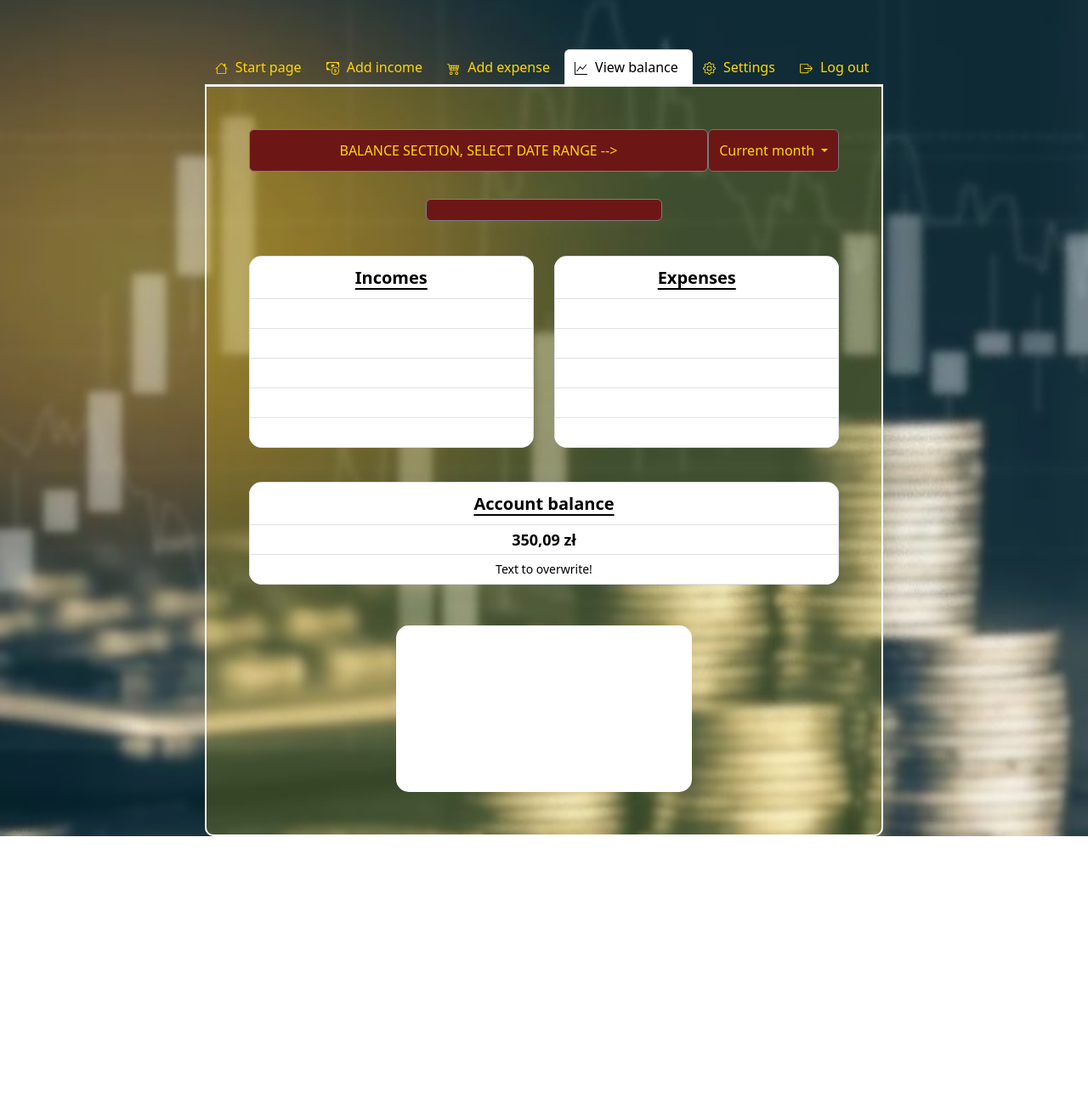
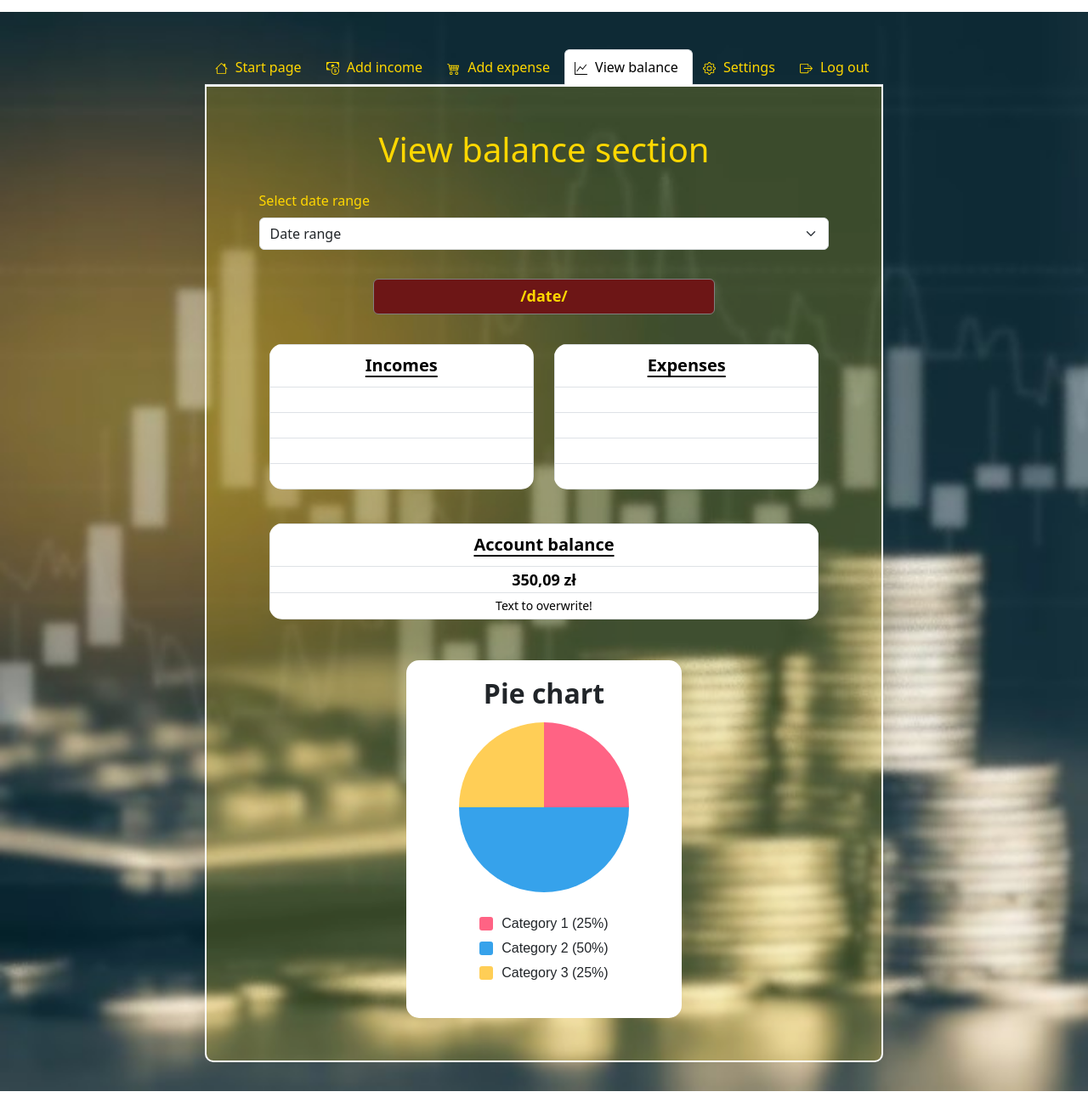
Before and after one commit to KamKriKoz/BudgetApp-WEB, a PHP site: page /view-balance-tab.html in a window 1280 px wide. Shown: the whole page at 85% size. Before the commit the page ends 984 px from the top, so only its background shows below. Run offline with PHP 8.4, Linux system fonts and the light colour scheme; lists and menus that the app fills with data are empty; a map, chart or similar area stays blank.

Commit message:
View balance and settings tabs have been changed

```diff
--- a/style.css
+++ b/style.css
@@ -126,7 +126,7 @@ img {
 }
 
 td {
-    height: 35px;
+    height: 30px;
     text-align: center;
     vertical-align: middle;
     font-size: 14px;
@@ -149,7 +149,7 @@ th {
 
 #dateRange {
     display: inline-block;
-    padding: 0.75rem 0.375rem;
+    padding: 0.4rem 0.375rem;
     border: 1px solid;
     border-color: gray;
     border-radius: 0.375rem;
@@ -177,11 +177,12 @@ th {
 .range {
     font-weight: bold;
     font-size: 18px;
-    width: 40%;
+    width: 60%;
     position: relative;
-    left: 30%;
+    left: 20%;
     text-align: center;
     margin-bottom: 35px;
+    margin-top: 18px;
 }
 
 .submitButt {
@@ -201,6 +208,57 @@ th {
     border-radius: 15px;
     background-color: #fff;
 }
+
+
+h2 {
+    font-weight: bold;
+    display: flex;
+    flex-direction: column;
+    align-items: center;
+}
+
+.pie-chart {
+    display: flex;
+    margin-top: 15px;
+    flex-direction: column;
+    align-items: center;
+    font-family: Arial, sans-serif;
+  }
+
+  .pie {
+    width: 200px;
+    height: 200px;
+    border-radius: 50%;
+    background: conic-gradient(
+      #ff6384 0% calc(var(--percentage1) * 1%),
+      #36a2eb calc(var(--percentage1) * 1%) calc((var(--percentage1) + var(--percentage2)) * 1%),
+      #ffce56 calc((var(--percentage1) + var(--percentage2)) * 1%) 100%
+    );
+    margin-bottom: 20px;
+  }
+
+  .legend {
+    list-style: none;
+    padding: 0;
+  }
+
+  .legend li {
+    display: flex;
+    align-items: center;
+    margin: 5px 0;
+  }
+
+  .color {
+    width: 16px;
+    height: 16px;
+    border-radius: 3px;
+    margin-right: 10px;
+  }
+
+  .color1 { background-color: #ff6384; }
+  .color2 { background-color: #36a2eb; }
+  .color3 { background-color: #ffce56; }
+
 
 .tab-pane {
     display: block;
--- a/view-balance-tab.html
+++ b/view-balance-tab.html
@@ -91,24 +91,38 @@
         </div>
     </nav>
 
-    <div class="tab-content container mt-5">
+    <div class="tab-content container mt-5 mb-5">
         <div class="tab-pane active">
 
-            <div class="dropdown d-flex justify-content-between mb-3">
-                <span style="text-transform: uppercase; font-stretch: extra-expanded;" class="d-flex flex-grow-1 mb-3" id="title">Balance section, select date range --></span>
-                <button class="btn btn-secondary dropdown-toggle mb-3" type="button" id="balanceDropdown"
-                    data-bs-toggle="dropdown" aria-expanded="false">
-                    Current month
-                </button>
-                <ul class="dropdown-menu" aria-labelledby="balanceDropdown">
-                    <li><a class="dropdown-item" data-range="current-month" href="#">Current month</a></li>
-                    <li><a class="dropdown-item" data-range="previous-month" href="#">Previous month</a></li>
-                    <li><a class="dropdown-item" data-range="current-year" href="#">Current year</a></li>
-                    <li><a class="dropdown-item" data-range="custom" href="#" data-bs-toggle="modal" data-bs-target="#dateModal">Set custom</a></li>
-                </ul>
+            <h1>View balance section</h1>
+            <div class="container mt-4">
+
+                <div class="mb-3">
+                    <label for="date-range-select" class="form-label">Select date range</label>
+                    <select id="date-range-select" class="form-select" aria-label="Select category" required>
+                        <option value="" selected disabled>Date range</option>
+                        <option value="current-month">Current month</option>
+                        <option value="previous-month">Previous month</option>
+                        <option value="current-year">Current year</option>
+                        <option value="custom-date">Set custom</option>
+                    </select>
                 </div>
-            <span id="dateRange" class="range"></span>
-            <div class="container"></div>
+
+                <div id="custom-date-picker" class="mt-3" style="display: none;">
+                    <label for="start-date" class="form-label">Start Date</label>
+                    <input type="date" id="start-date" class="form-control">
+
+                    <label for="end-date" class="form-label mt-3">End Date</label>
+                    <input type="date" id="end-date" class="form-control">
+
+                    <div class="button-container">
+                        <button id="apply-dates" class="btn btn-primary mt-3">Apply</button>
+                    </div>
+                </div>
+
+                <span id="dateRange" class="range">/date/</span>
+
+                <div class="container">
                     <div class="row mb-4">
                     <div class="col-md-6">
                         <table class="table table-bordered" style="border-radius: 15px; overflow: hidden;">
@@ -118,9 +132,6 @@
                             </tr>
                         </thead>
                         <tbody>
-                        <tr>
-                          <td></td>
-                        </tr>
                             <tr>
                             <td></td>
                             </tr>
@@ -157,9 +168,6 @@
                             <tr>
                                 <td></td>
                             </tr>
-                        <tr>
-                            <td></td>
-                        </tr>
                         </tbody>
                         </table>
                     </div>
@@ -182,16 +190,88 @@
                         </tbody>
                         </table>
                     </div>
+
                     <div class="chart-container">
-                    <canvas id="myPieChart"></canvas>
+                        <h2>Pie chart</h2>
+                        <div class="pie-chart">
+                            <div class="pie" style="--percentage1: 25; --percentage2: 50; --percentage3: 25;"></div>
+                            <ul class="legend">
+                                <li><span class="color color1"></span>Category 1 (25%)</li>
+                                <li><span class="color color2"></span>Category 2 (50%)</li>
+                                <li><span class="color color3"></span>Category 3 (25%)</li>
+                            </ul>
                         </div>
                     </div>
 
+                </div>
+
+            </div>
         </div>
     </div>
 
     <script src="https://cdn.jsdelivr.net/npm/bootstrap@5.3.3/dist/js/bootstrap.bundle.min.js"
         integrity="sha384-YvpcrYf0tY3lHB60NNkmXc5s9fDVZLESaAA55NDzOxhy9GkcIdslK1eN7N6jIeHz"
         crossorigin="anonymous"></script>
+
+    <script>
+        document.getElementById('date-range-select').addEventListener('change', function () {
+            const dateRange = document.getElementById('dateRange');
+            const selectedValue = this.value;
+            const currentDate = new Date();
+            const customDatePicker = document.getElementById('custom-date-picker');
+
+            let rangeText = '/date/';
+
+            customDatePicker.style.display = 'none';
+
+            switch (selectedValue) {
+                case 'current-month':
+                    const currentMonthStart = new Date(currentDate.getFullYear(), currentDate.getMonth(), 1);
+                    const currentMonthEnd = new Date(currentDate.getFullYear(), currentDate.getMonth() + 1, 0);
+                    rangeText = `${formatDate(currentMonthStart)} - ${formatDate(currentMonthEnd)}`;
+                    break;
+                case 'previous-month':
+                    const previousMonthStart = new Date(currentDate.getFullYear(), currentDate.getMonth() - 1, 1);
+                    const previousMonthEnd = new Date(currentDate.getFullYear(), currentDate.getMonth(), 0);
+                    rangeText = `${formatDate(previousMonthStart)} - ${formatDate(previousMonthEnd)}`;
+                    break;
+                case 'current-year':
+                    const currentYearStart = new Date(currentDate.getFullYear(), 0, 1);
+                    const currentYearEnd = new Date(currentDate.getFullYear(), 11, 31);
+                    rangeText = `${formatDate(currentYearStart)} - ${formatDate(currentYearEnd)}`;
+                    break;
+                case 'custom-date':
+                    customDatePicker.style.display = 'block';
+                    rangeText = 'Select custom date range';
+                    break;
+                default:
+                    rangeText = '/date/';
+            }
+
+            dateRange.textContent = rangeText;
+        });
+
+        document.getElementById('apply-dates').addEventListener('click', function () {
+            const startDateValue = document.getElementById('start-date').value;
+            const endDateValue = document.getElementById('end-date').value;
+            const dateRange = document.getElementById('dateRange');
+
+            if (startDateValue && endDateValue) {
+                const startDate = new Date(startDateValue);
+                const endDate = new Date(endDateValue);
+                dateRange.textContent = `${formatDate(startDate)} - ${formatDate(endDate)}`;
+            } else {
+                alert('Please select start and end dates.');
+            }
+        });
+
+        function formatDate(date) {
+            const year = date.getFullYear();
+            const month = String(date.getMonth() + 1).padStart(2, '0');
+            const day = String(date.getDate()).padStart(2, '0');
+            return `${day}.${month}.${year}`;
+        }
+    </script>
+
 </body>
 </html>
```
Also changed, not shown: other parts of style.css (+34 -3 lines), settings-tab.html (+55 -27 lines). Lines whose indentation alone changed are shown as unchanged.
